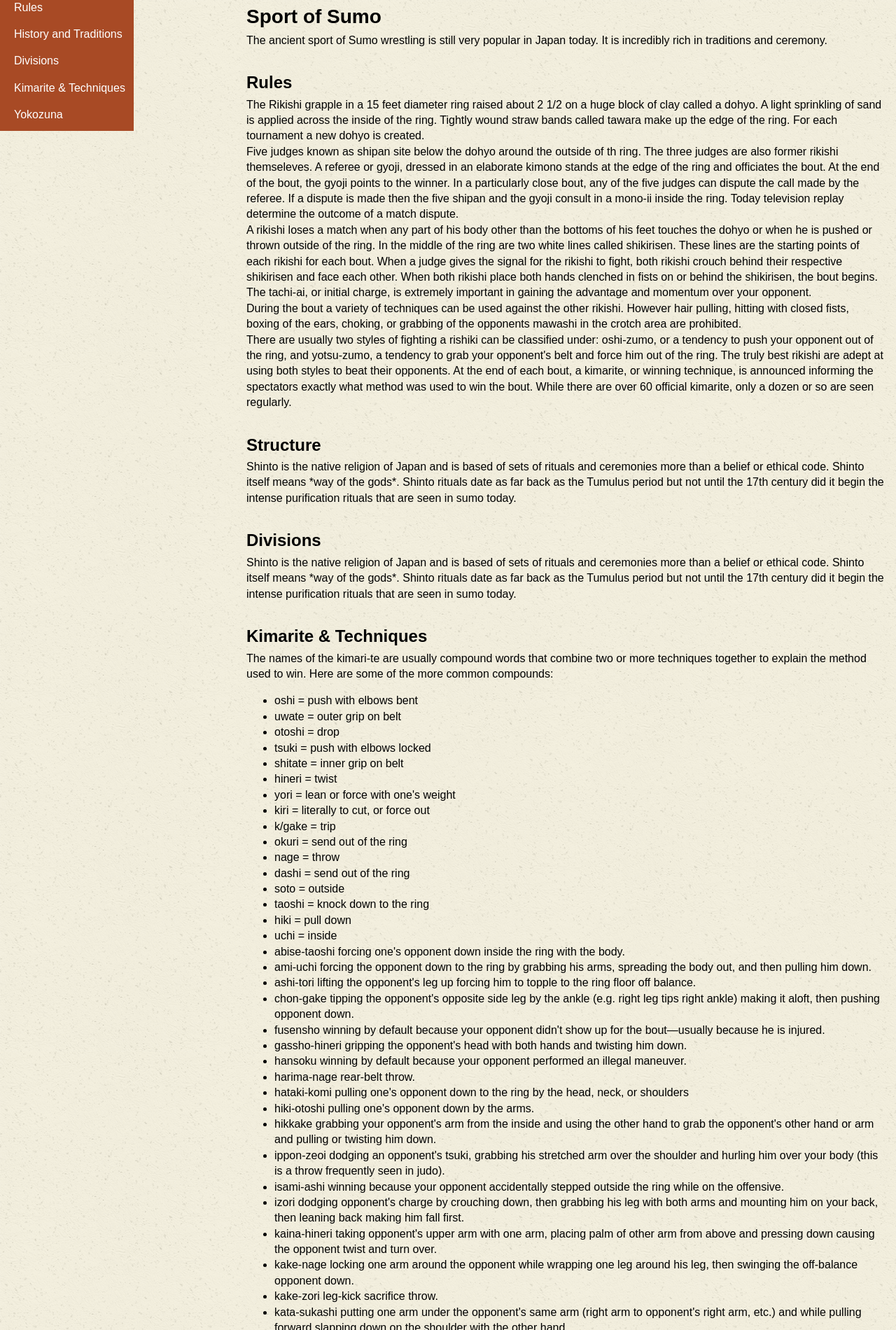
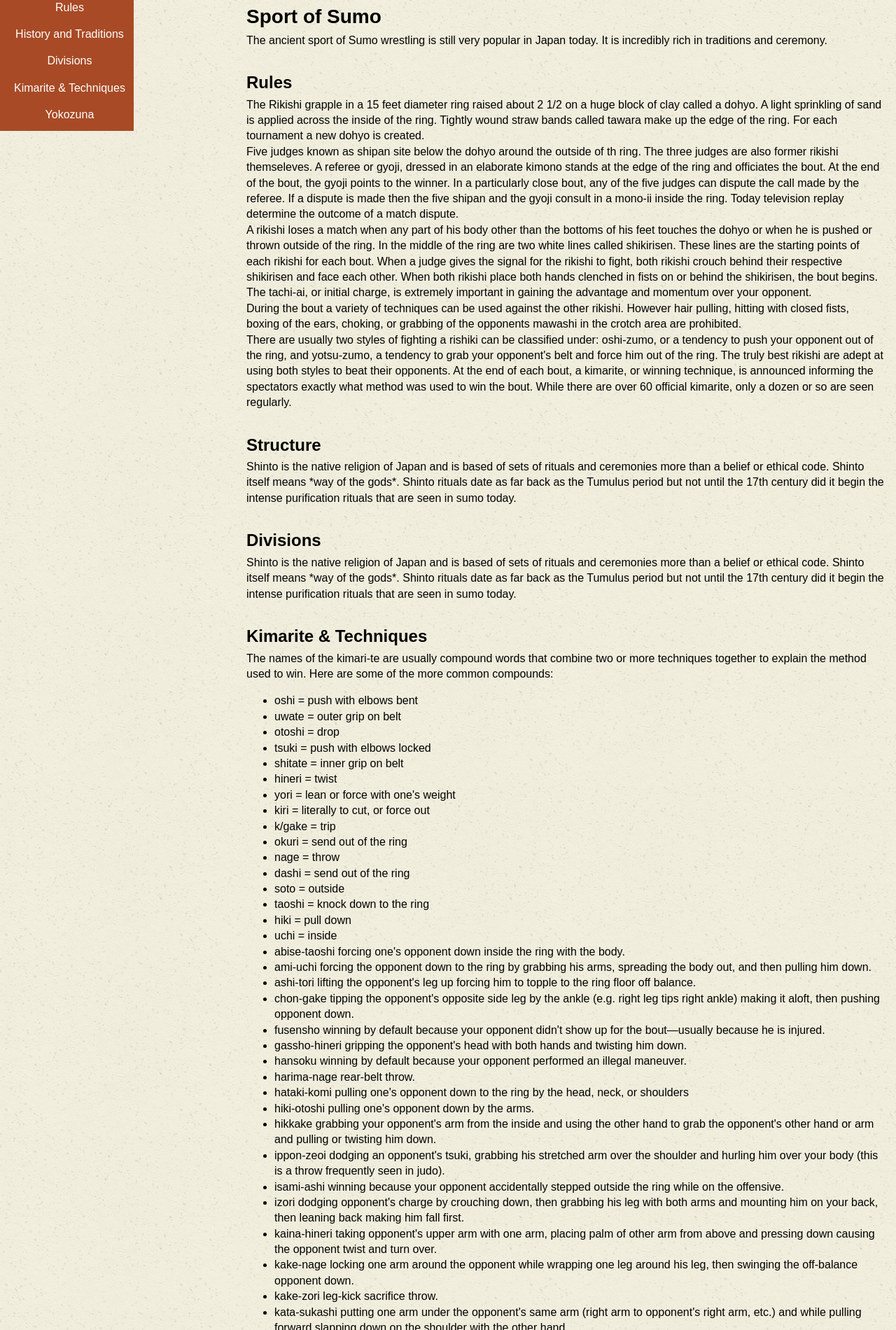
Before and after one commit to walkergrace/large-data-website, a Jekyll site: the page built from sport-of-sumo.html, in a window 1280 px wide. Shown: the part 499-2399 px from the top of the page at 70% size. Built offline with Jekyll 4.4.1, drawn with Linux system fonts in a browser that asks for light colours.

Commit message:
ie8 compatilblity changes

```diff
--- a/_layouts/default.html
+++ b/_layouts/default.html
@@ -35,7 +35,7 @@
 		<li><a href="#complementary">Skip to secondary content</a></li>
 		<li><a href="#navigation">Skip to navigation</a></li>
 	</ul>
-
+<div class="stickyfooter">
 {% unless page.hidebanner == true %}
 	<div role="banner" class="grid">
 		<div class="unit unit-s-1 unit-m-1-3 unit-l-1-3">
@@ -71,6 +71,7 @@
 
 {{content}}
 
+</div>
 
 	<footer>
 		<nav id="nav" class="nav-bottom">
@@ -78,14 +79,13 @@
 				<li><a href="{{site.baseurl}}/aboutsumo.html">About Sumo</a></li>
 				<li><a href="{{site.baseurl}}/sport-of-sumo.html">Sport of Sumo</a></li>
 				<li><a href="{{site.baseurl}}/sumo-2013.html">Sumo 2013</a></li>
+				<li><a href="#top">Top</a></li>
 			</ul>
 		</nav>
 
 		<p role="contentinfo" class="copyright">© Sumo Wrestling 2013</p>
-		<a href="#top">Top</a>
 
 	</footer>
-
 
 
 
--- a/css/general.css
+++ b/css/general.css
@@ -3,11 +3,24 @@
 	background-color: #ffec9b;
 	background-image: url("../img/ricepaper.png");
 	background-repeat: repeat;
+	height: 100%;
+	position: relative;
 
 }
 
 body {
 	margin: 0;
+	min-height: 100%;
+	position: relative;
+	max-width: 700px;
+	margin: 0 auto;
+}
+
+.stickyfooter {
+	min-height: 100%;
+	position: relative;
+	margin-bottom: -5rem;
+	padding-bottom: 5rem;
 }
 
 p {
@@ -205,6 +218,11 @@
 	background-color: rgba(87,17,12,1.00);
 	color: #ffffff;
 	font-size: .5rem;
+	position: absolute;
+	bottom: 0;
+	width: 100%;
+
+
 }
 
 .copyright {
@@ -235,10 +253,12 @@
 }
 
 .side-nav {
+	text-align: center;
 	background-color: rgba(168,74,37,1.00) ;
 }
 
 .side-nav li {
+	text-align: center;
 	color: #ffffff;
 	font-size: 1rem;
 	list-style-type: none;
@@ -314,4 +334,10 @@
 }
 
 
+@media only screen and (min-width: 240px) {
+
+body {
+	max-width: none;
 }
+
+}
```
Also changed, not shown: img/sumo2.jpg, 1 other file.
